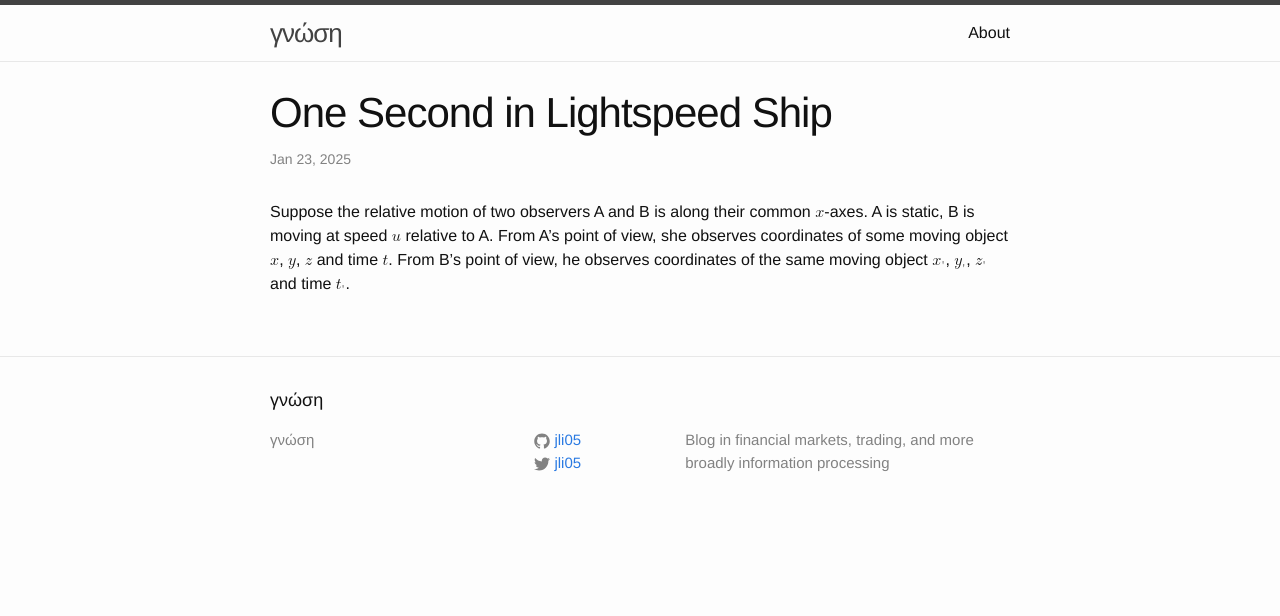
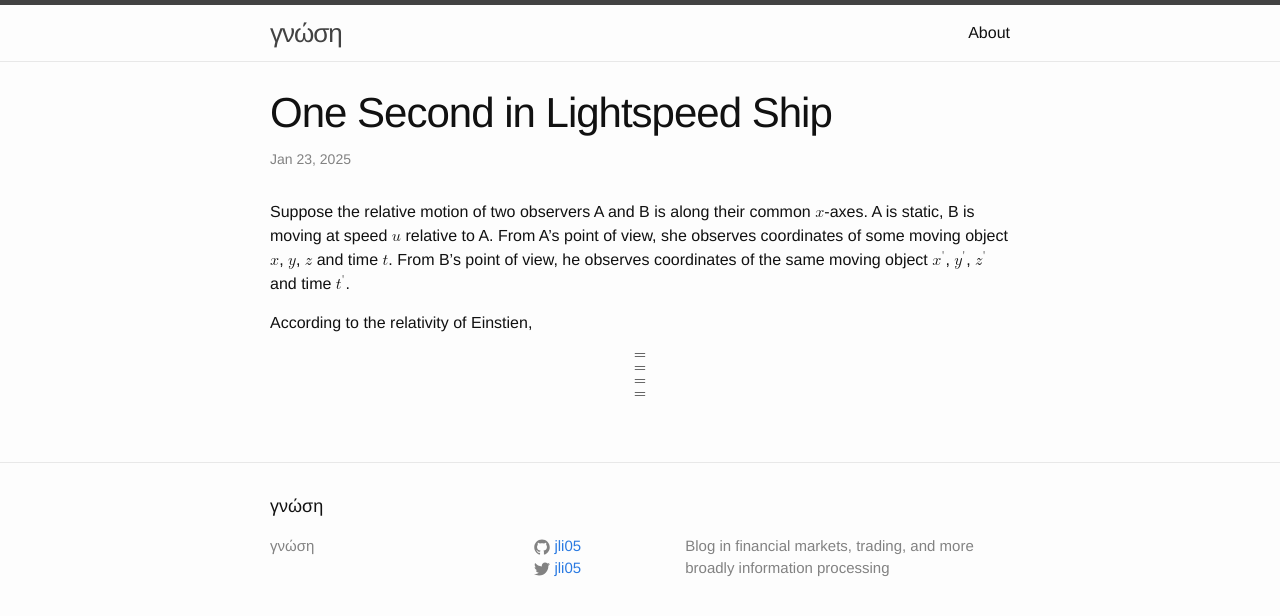
Before and after one commit to jli05/jli05.github.io, a Jekyll site: the page built from _posts/2025-01-23-One-Second-in-Lightspeed-Ship.md, in a window 1280 px wide. Shown: the top 616 px of the page. Built offline with Jekyll 4.4.1, drawn with Linux system fonts in a browser that asks for light colours.

Commit message:
fix apostrophe

```diff
--- a/_posts/2025-01-23-One-Second-in-Lightspeed-Ship.md
+++ b/_posts/2025-01-23-One-Second-in-Lightspeed-Ship.md
@@ -3,4 +3,52 @@ title: One Second in Lightspeed Ship
 layout: post
 ---
 
-Suppose the relative motion of two observers A and B is along their common <math><mi>x</mi></math>-axes. A is static, B is moving at speed <math><mi>u</mi></math> relative to A. From A's point of view, she observes coordinates of some moving object <math><mi>x</mi></math>, <math><mi>y</mi></math>, <math><mi>z</mi></math> and time <math><mi>t</mi></math>. From B's point of view, he observes coordinates of the same moving object <math><msub><mi>x</mi><mo>'</mo></msub></math>, <math><msub><mi>y</mi><mo>'</mo></msub></math>, <math><msub><mi>z</mi><mo>'</mo></msub></math> and time <math><msub><mi>t</mi><mo>'</mo></msub></math>.
+Suppose the relative motion of two observers A and B is along their common <math><mi>x</mi></math>-axes. A is static, B is moving at speed <math><mi>u</mi></math> relative to A. From A's point of view, she observes coordinates of some moving object <math><mi>x</mi></math>, <math><mi>y</mi></math>, <math><mi>z</mi></math> and time <math><mi>t</mi></math>. From B's point of view, he observes coordinates of the same moving object <math><msup><mi>x</mi><mo>'</mo></msup></math>, <math><msup><mi>y</mi><mo>'</mo></msup></math>, <math><msup><mi>z</mi><mo>'</mo></msup></math> and time <math><msup><mi>t</mi><mo>'</mo></msup></math>.
+
+According to the relativity of Einstien,
+
+<math display="block">
+<mtable>
+
+<mtr>
+<mtd>
+</mtd>
+<mtd>
+<mo>=</mo>
+</mtd>
+<mtd>
+</mtd>
+</mtr>
+
+<mtr>
+<mtd>
+</mtd>
+<mtd>
+<mo>=</mo>
+</mtd>
+<mtd>
+</mtd>
+</mtr>
+
+<mtr>
+<mtd>
+</mtd>
+<mtd>
+<mo>=</mo>
+</mtd>
+<mtd>
+</mtd>
+</mtr>
+
+<mtr>
+<mtd>
+</mtd>
+<mtd>
+<mo>=</mo>
+</mtd>
+<mtd>
+</mtd>
+</mtr>
+
+</mtable>
+</math>
```
